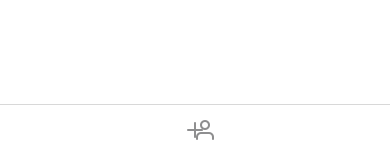
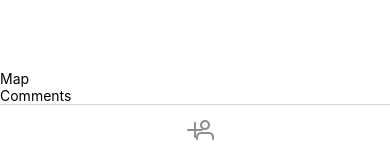
Before and after one commit to LenaK513/react-native-app2, a React Native app: screen /PostsScreen in a window 390 px wide. Shown: the part 691-841 px from the top of the page. Built offline with nearby package versions, Linux system fonts and the light colour scheme.

Commit message:
add mapscreen
mapscreen, posts screen

```diff
--- a/Screens/main/CreatePostsScreen.js
+++ b/Screens/main/CreatePostsScreen.js
@@ -23,23 +23,23 @@ const CreatePostsScreen = ({ navigation }) => {
   useEffect(() => {
     (async () => {
       let { status } = await Location.requestForegroundPermissionsAsync();
+      console.log(status);
       if (status !== "granted") {
         console.log("Permission to access location was denied");
       }
-
-      let location = await Location.getCurrentPositionAsync({});
-      // const coords = {
-      //   latitude: location.coords.latitude,
-      //   longitude: location.coords.longitude,
-      // };
-      console.log("latitude", location.coords.latitude);
-      console.log("longitude", location.coords.longitude);
     })();
   }, []);
 
   const takePicture = async () => {
     const photo = await camera.takePictureAsync();
     setPhoto(photo.uri);
+    let location = await Location.getCurrentPositionAsync({});
+    console.log(location);
+    const coords = {
+      latitude: location.coords.latitude,
+      longitude: location.coords.longitude,
+    };
+    setLocation(coords);
   };
 
   const sendPicture = async () => {
--- a/Screens/main/MapScreen.js
+++ b/Screens/main/MapScreen.js
@@ -1,13 +1,31 @@
 import React from "react";
-import { Text, StyleSheet } from "react-native";
-
+import { Text, StyleSheet, View } from "react-native";
+import MapView, { Marker } from "react-native-maps";
 const MapScreen = () => {
-  return <Text style={styles.title}>MapScreen</Text>;
+  return (
+    <View style={styles.container}>
+      <MapView
+        style={{ flex: 1 }}
+        initialRegion={{
+          latitude: 50.4591,
+          longitude: 30.4903,
+          latitudeDelta: 0.001,
+          longitudeDelta: 0.006,
+        }}
+      >
+        <Marker
+          coordinate={{ latitude: 50.4591, longitude: 30.4903 }}
+          title="work"
+        />
+      </MapView>
+    </View>
+  );
 };
 
 const styles = StyleSheet.create({
-  title: {
-    alignItems: "center",
+  container: {
+    flex: 1,
+    justifyContent: "center",
   },
 });
 
--- a/Screens/main/PostsScreen.js
+++ b/Screens/main/PostsScreen.js
@@ -1,7 +1,7 @@
 import React, { useEffect, useState } from "react";
-import { View, Text, StyleSheet, FlatList, Image } from "react-native";
+import { View, Text, StyleSheet, FlatList, Image, Button } from "react-native";
 
-const PostsScreen = ({ route }) => {
+const PostsScreen = ({ route, navigation }) => {
   const [posts, setPosts] = useState([]);
   useEffect(() => {
     if (route.params) {
@@ -20,9 +20,30 @@ const PostsScreen = ({ route }) => {
               source={{ uri: item.photo }}
               style={{ width: 350, height: 200 }}
             />
+            <Text
+              title="go to map"
+              onPress={() => navigation.navigate("MapScreen")}
+            >
+              Map
+            </Text>
+            <Text
+              title="go to Comments"
+              onPress={() => navigation.navigate("CommentsScreen")}
+            >
+              Comments
+            </Text>
           </View>
         )}
       />
+      <Text title="go to map" onPress={() => navigation.navigate("MapScreen")}>
+        Map
+      </Text>
+      <Text
+        title="go to Comments"
+        onPress={() => navigation.navigate("CommentsScreen")}
+      >
+        Comments
+      </Text>
     </View>
   );
 };
@@ -33,9 +54,6 @@ const styles = StyleSheet.create({
     justifyContent: "center",
     backgroundColor: "#ffffff",
   },
-  // title: {
-  //   alignItems: "center",
-  // },
 
   imagesContainer: {
     justifyContent: "center",
```
